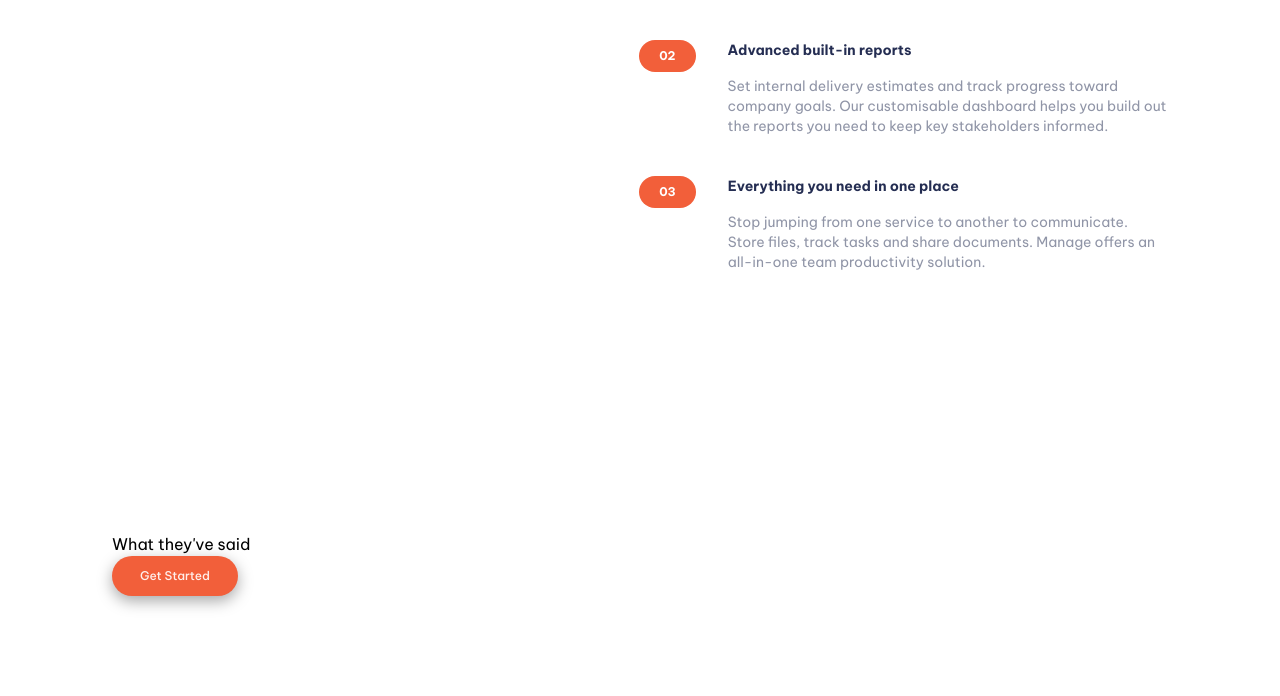
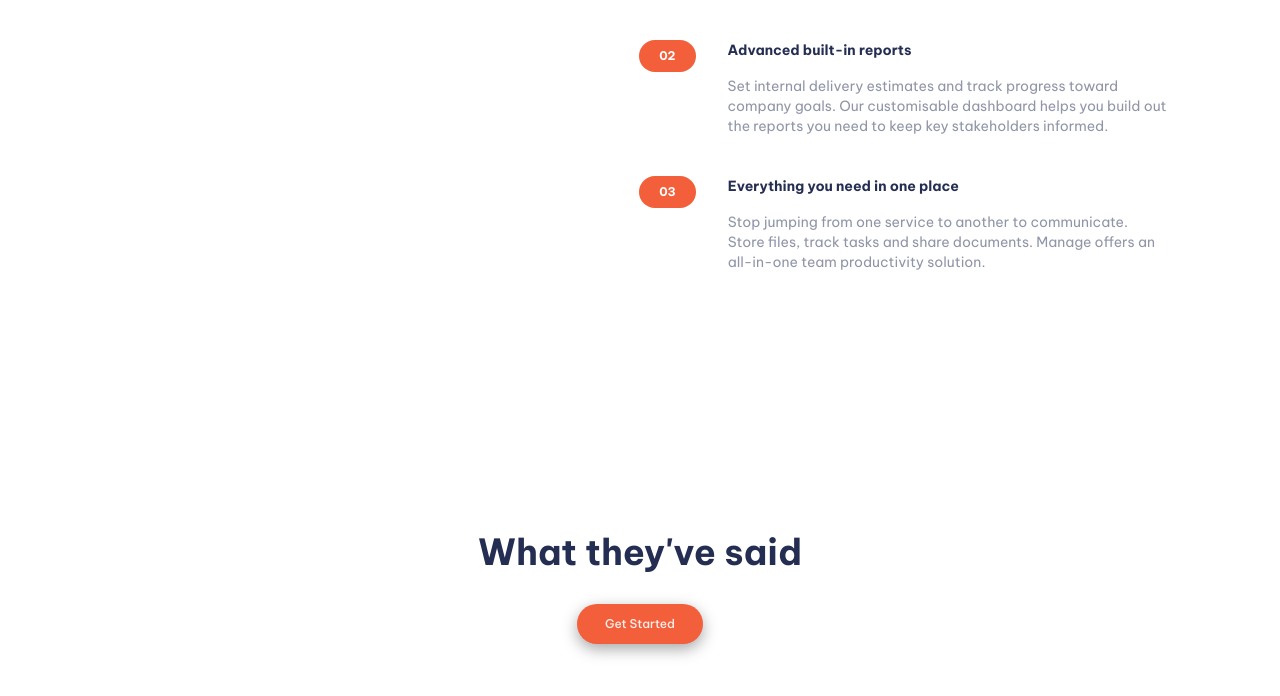
Before and after one commit to chrisgibbo/Manage-Landing-Page, a React (Create React App) app in the folder manage-landing-page/: page / in a window 1280 px wide. Shown: the part 1116-1812 px from the top of the page. Built offline with nearby package versions, Linux system fonts and the light colour scheme.

Commit message:
add style to h1, center all text within div

```diff
--- a/manage-landing-page/src/testimonialSection.js
+++ b/manage-landing-page/src/testimonialSection.js
@@ -4,8 +4,8 @@ import "./App.css";
 
 function testimonialSection() {
   return (
-    <div className="px-28 pt-12 h-screen box-border font-BeVietnamPro">
-      <h1>What they've said</h1>
+    <div className="text-center px-28 pt-12 h-screen box-border font-BeVietnamPro">
+      <h1 className="text-4xl font-bold darkBlue mb-8">What they've said</h1>
       <div></div>
       <HeroButton />
     </div>
```
